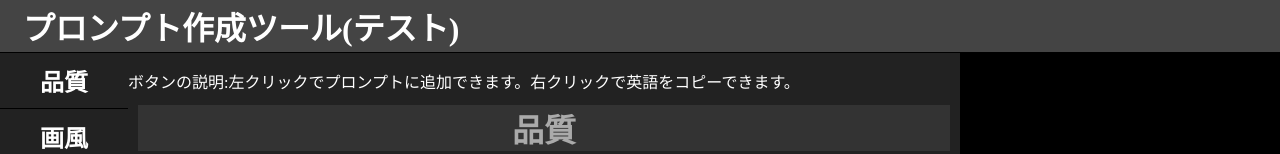
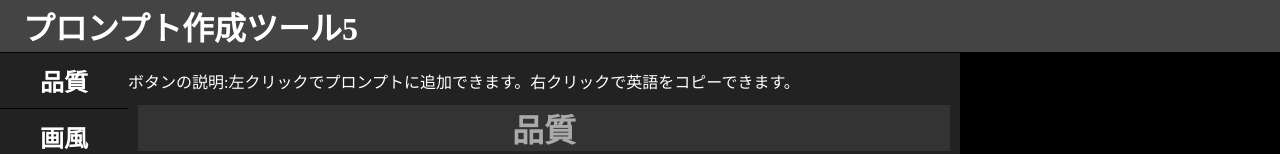
Before and after one commit to ringooc/PromptCreationTool, a plain HTML site: page index.html in a window 1280 px wide. Shown: the top 154 px of the page. Drawn offline with Linux system fonts and the light colour scheme.

Commit message:
Update index.html

```diff
--- a/index.html
+++ b/index.html
@@ -13,7 +13,7 @@
         <div id="textdisplay">
             <div id="display-area"></div>
         </div>
-        <h1><a href="">プロンプト作成ツール(テスト)</a></h1>
+        <h1><a href="">プロンプト作成ツール5</a></h1>
     </header>
     <div id="container">
         <div id="leftcontainer">
```
